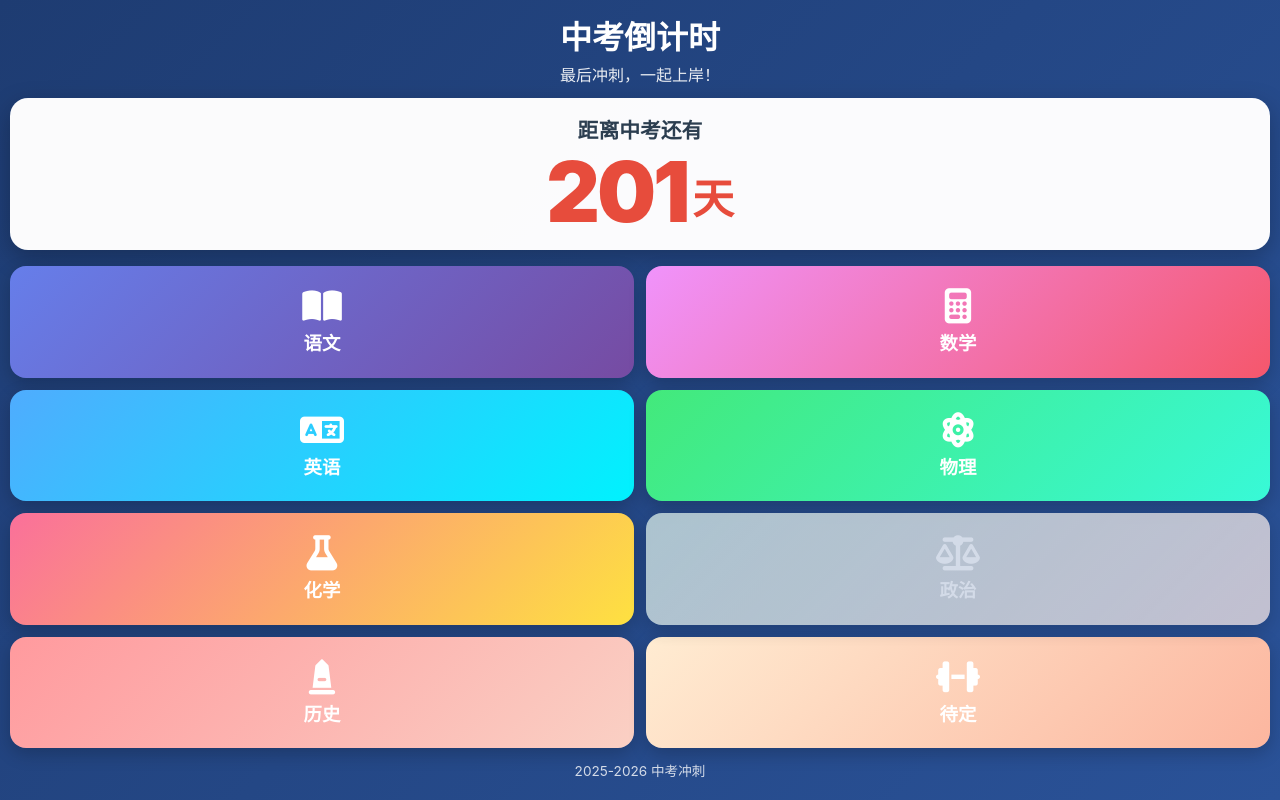
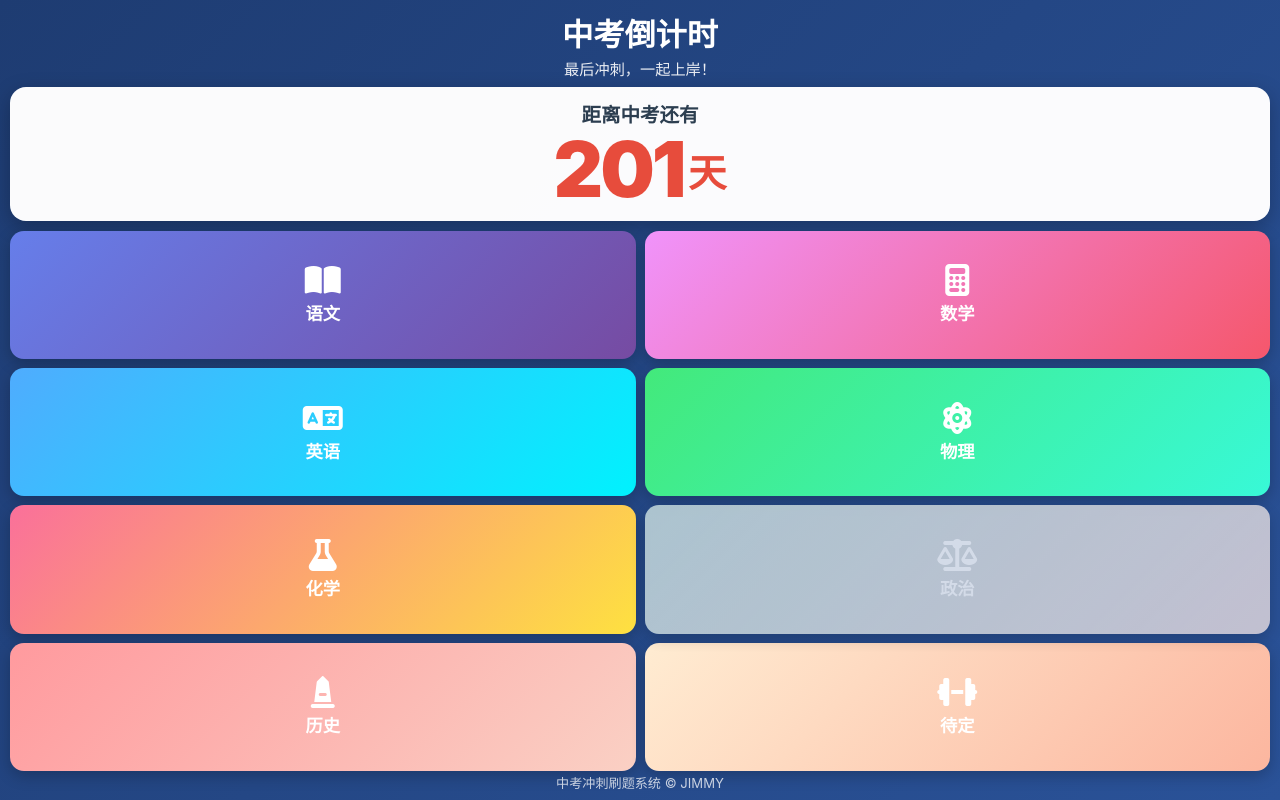
Before and after one commit to jimmy6sound-pixel/jimmy6sound-pixel.github.io, a plain HTML site: page index.html in a window 1280 px wide. Drawn offline with Linux system fonts and the light colour scheme.

Commit message:
Update index.html

```diff
--- a/index.html
+++ b/index.html
@@ -11,39 +11,40 @@
             background:linear-gradient(135deg,#1e3c72,#2a5298);
             color:#fff;
             min-height:100vh;
-            font-family:-apple-system,BlinkMacSystemFont,"Segoe UI","Microsoft YaHei",sans-serif;
-            padding:12px 10px;
-            display:flex;flex-direction:column;
+            font-family:-apple-system,BlinkMacSystemFont,"Microsoft YaHei",sans-serif;
+            padding:10px 10px 6px;   /* 上下再抠一点空间 */
+            display:flex;
+            flex-direction:column;
         }
-        h1{font-size:2rem;font-weight:900;text-align:center;margin-bottom:4px}
-        .subtitle{font-size:1rem;text-align:center;opacity:0.9;margin-bottom:12px}
+        h1{font-size:1.95rem;font-weight:900;text-align:center;margin-bottom:2px}
+        .subtitle{font-size:0.95rem;text-align:center;opacity:0.9;margin-bottom:8px}
 
-        /* 倒计时适中又醒目 */
+        /* 倒计时再压缩一点 */
         .countdown{
             background:rgba(255,255,255,0.98);
             color:#e74c3c;
-            border-radius:18px;
-            padding:16px 20px;
+            border-radius:16px;
+            padding:12px 16px;
             text-align:center;
-            margin-bottom:16px;
-            box-shadow:0 8px 25px rgba(0,0,0,0.25);
+            margin-bottom:10px;
+            box-shadow:0 6px 20px rgba(0,0,0,0.25);
         }
-        .countdown h3{font-size:1.3rem;color:#2c3e50;margin-bottom:6px}
-        .days{font-size:5.2rem;font-weight:900;line-height:1;letter-spacing:-3px}
-        .tian{font-size:2.6rem;font-weight:900;position:relative;top:-8px}
+        .countdown h3{font-size:1.22rem;color:#2c3e50;margin-bottom:4px}
+        .days{font-size:4.8rem;font-weight:900;line-height:1;letter-spacing:-3px}
+        .tian{font-size:2.4rem;font-weight:900;position:relative;top:-10px}
 
-        /* 8个卡片 完美4×2 */
+        /* 8个卡片间距再抠死 */
         .grid{
             display:grid;
             grid-template-columns:1fr 1fr;
-            gap:12px;
+            gap:9px;               /* 原来12px → 9px */
             flex:1;
         }
         .card{
             background:#fff;
-            border-radius:16px;
+            border-radius:14px;
             overflow:hidden;
-            box-shadow:0 6px 18px rgba(0,0,0,0.2);
+            box-shadow:0 5px 15px rgba(0,0,0,0.22);
             color:#fff;
             text-decoration:none;
             display:flex;
@@ -51,25 +52,31 @@
             justify-content:center;
             align-items:center;
             font-weight:700;
-            transition:transform .25s;
+            transition:transform .2s;
         }
-        .card:active{transform:scale(0.95)}
-        .card i{font-size:2.2rem;margin-bottom:6px}
-        .card span{font-size:1.15rem}
+        .card:active{transform:scale(0.96)}
+        .card i{font-size:2rem;margin-bottom:4px}
+        .card span{font-size:1.08rem}
 
-        /* 8个颜色（你可以再改） */
-        .c1{background:linear-gradient(135deg,#667eea,#764ba2)} /* 语文 */
-        .c2{background:linear-gradient(135deg,#f093fb,#f5576c)} /* 数学 */
-        .c3{background:linear-gradient(135deg,#4facfe,#00f2fe)} /* 英语 */
-        .c4{background:linear-gradient(135deg,#43e97b,#38f9d7)} /* 物理 */
-        .c5{background:linear-gradient(135deg,#fa709a,#fee140)} /* 化学 */
-        .c6{background:linear-gradient(135deg,#a8edea,#fed6e3)} /* 政治（灰一点表示未完成） */
-        .c7{background:linear-gradient(135deg,#ff9a9e,#fad0c4)} /* 历史 */
-        .c8{background:linear-gradient(135deg,#ffecd2,#fcb69f)} /* 第8个随便用 */
+        /* 颜色保持不变 */
+        .c1{background:linear-gradient(135deg,#667eea,#764ba2)}
+        .c2{background:linear-gradient(135deg,#f093fb,#f5576c)}
+        .c3{background:linear-gradient(135deg,#4facfe,#00f2fe)}
+        .c4{background:linear-gradient(135deg,#43e97b,#38f9d7)}
+        .c5{background:linear-gradient(135deg,#fa709a,#fee140)}
+        .c6{background:linear-gradient(135deg,#a8edea,#fed6e3)}
+        .c7{background:linear-gradient(135deg,#ff9a9e,#fad0c4)}
+        .c8{background:linear-gradient(135deg,#ffecd2,#fcb69f)}
 
         .soon{filter:grayscale(70%);opacity:0.8}
 
-        footer{text-align:center;padding:12px 0 8px;font-size:0.85rem;color:rgba(255,255,255,0.8)}
+        footer{
+            text-align:center;
+            padding:6px 0 4px;      /* 再抠一点 */
+            font-size:0.82rem;
+            color:rgba(255,255,255,0.75);
+            line-height:1;
+        }
     </style>
 </head>
 <body>
@@ -93,14 +100,14 @@
         <a href="chemical.html"    class="card c5"><i class="fas fa-flask"></i><span>化学</span></a>
         <a href="#"                class="card c6 soon"><i class="fas fa-balance-scale"></i><span>政治</span></a>
         <a href="history_quiz.html"class="card c7"><i class="fas fa-monument"></i><span>历史</span></a>
-        <a href="#"                class="card c8"><i class="fas fa-dumbbell"></i><span>待定</span></a> <!-- 第8个你随便改 -->
+        <a href="#"                class="card c8"><i class="fas fa-dumbbell"></i><span>待定</span></a>
     </div>
 
-    <footer>2025-2026 中考冲刺</footer>
+    <footer>中考冲刺刷题系统 © JIMMY</footer>
 
 <script>
-    // ←←← 只改这一行！改成你们当地中考第一天日期
-    const examDate = new Date("2026-06-16");   // ← 改这里就行
+    // ←←← 只改这行日期
+    const examDate = new Date("2026-06-16");
 
     function update(){
         const days = Math.max(0, Math.ceil((examDate - new Date()) / 86400000));
```
